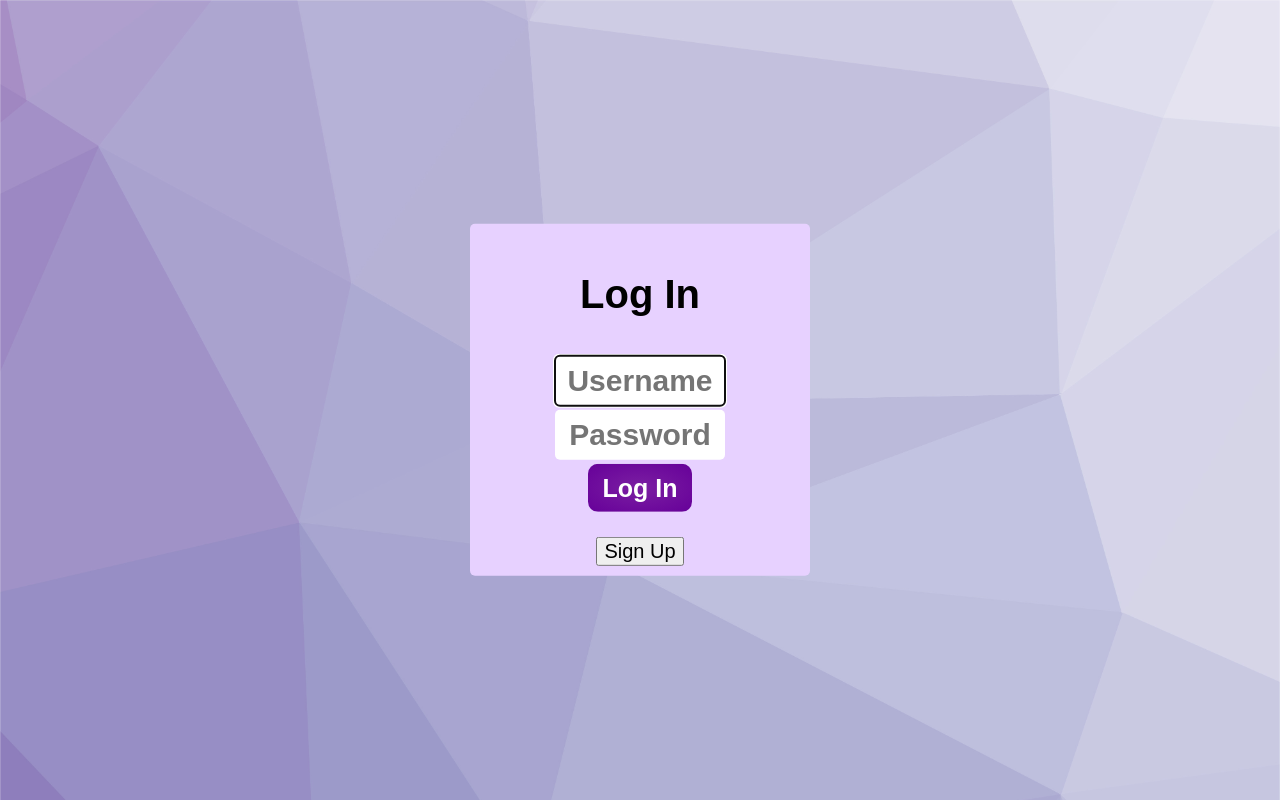
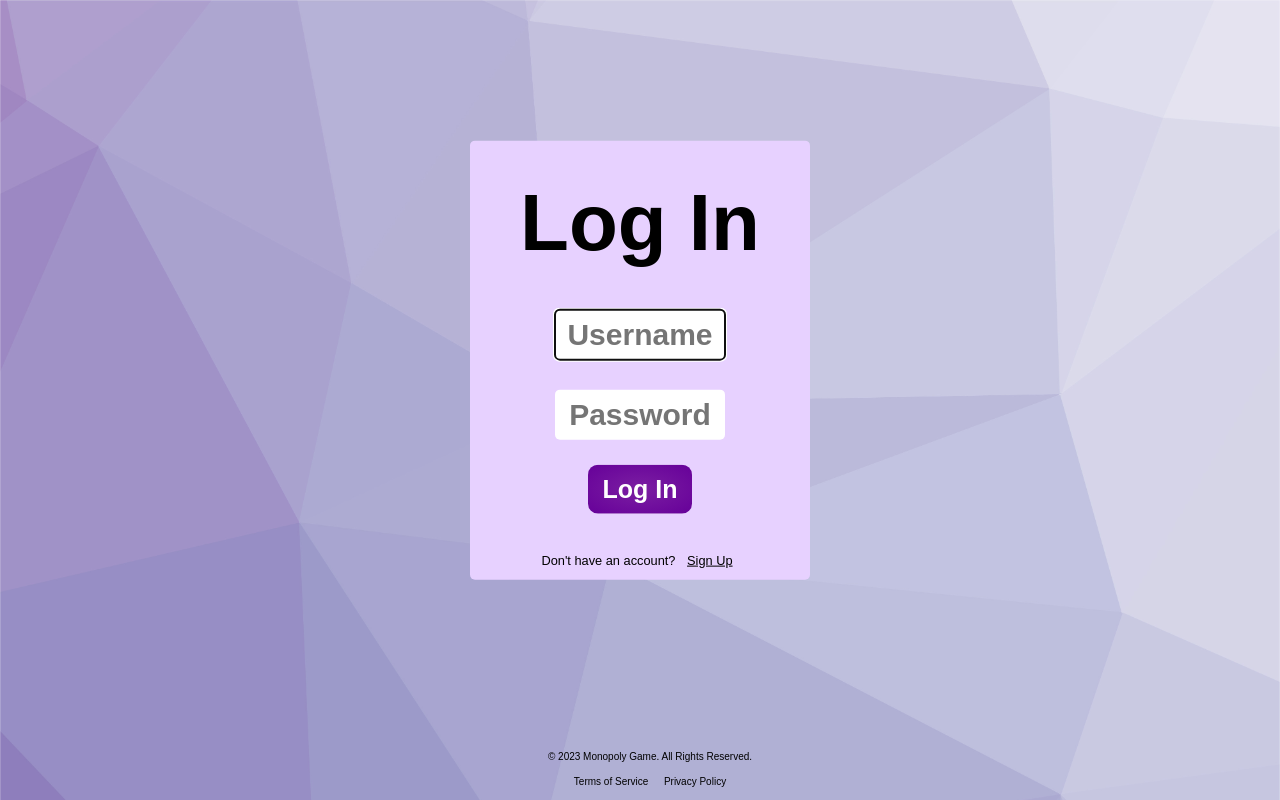
Before and after one commit to doug-spencer/Uniopoly, a Flask app: page / in a window 1280 px wide. Run offline with Flask 3, Linux system fonts and the light colour scheme; some libraries are stand-ins or nearby versions.

Commit message:
added footer

```diff
--- a/App/static/css/base.css
+++ b/App/static/css/base.css
@@ -51,6 +51,35 @@ body {
     text-align: center;
 }
 
+footer {
+    /* background-color: #333; */
+    background-color: transparent;
+    color: #fff;
+    padding: 10px;
+    text-align: center;
+    position: fixed;
+    bottom: 0;
+    left: 0;
+    width: 100%;
+}
+
+.footer-links a {
+    color: #fff;
+    text-decoration: none;
+    margin-right: 14px;
+}
+
+.footer-legal a, .footer-legal p {
+    margin: 5px 5px;
+    font-size: 10px;
+    color: #000;
+    text-decoration: none;
+}
+
+.footer-links a:hover, .footer-legal a:hover {
+    text-decoration: underline;
+}
+
 @media only screen {
     body {
         background-image: url('/static/images/background-mobile.jpg');
--- a/App/static/css/game_room.css
+++ b/App/static/css/game_room.css
@@ -194,3 +194,7 @@
    text-align: left;
    font-weight: normal;
 }
+
+footer {
+   position: static;
+}
--- a/App/static/css/login.css
+++ b/App/static/css/login.css
@@ -1,20 +1,43 @@
-div {
+.login-div {
     position: absolute;
     padding: 10px;
     border: none;
     border-radius: 5px;
-    top: 50%;
+    top: 45%;
     left: 50%;
     transform: translate(-50%, -50%);
     background-color: #e7d1ff;
 }
 
 h1 {
+    margin: 1rem;
+    padding: 10px;
     font-weight: bold;
-    padding: 10px;
+    font-size: 5rem;
 }
 
 form {
     width: 20rem;
     /* border: 1px solid black; */
 }
+
+#switch {
+    background-color: transparent;
+    border: none;
+    text-decoration: underline;
+    cursor: pointer;
+}
+
+#switch-p, #switch {
+    display: inline-block;
+    margin: 0px;
+    font-size: 0.8rem;
+}
+
+#username, #password {
+    margin: 15px 2px;
+}
+
+#submit {
+    margin: 10px 2px;
+}
--- a/App/static/js/login.js
+++ b/App/static/js/login.js
@@ -8,12 +8,14 @@ $(document).ready(function() {
             $('#submit').html("Sign Up");
             $('#submit').val("signup");
             $('#switch').html("Log In");
+            $('#switch-p').html("Already have an account?");
         } else {
             document.title = "Log In";
             $('#login-header').html("Log In");
             $('#submit').html("Log In");
             $('#submit').val("login");
             $('#switch').html("Sign Up");
+            $('#switch-p').html("Don't have an account?");
         }
     });
 });
--- a/App/templates/base.html
+++ b/App/templates/base.html
@@ -31,5 +31,19 @@
             {% endif %}
         {% endwith %}
         {% block body %}{% endblock %}
+        <footer>
+            <!-- <div class="footer-links">
+                <a href="#">Home</a>
+                <a href="#">Play Game</a>
+                <a href="#">Leaderboard</a>
+                <a href="#">FAQ</a>
+                <a href="#">Contact Us</a>
+            </div> -->
+            <div class="footer-legal">
+                <p>&copy; 2023 Monopoly Game. All Rights Reserved.</p>
+                <a href="#">Terms of Service</a>
+                <a href="#">Privacy Policy</a>
+            </div>
+        </footer>
     </body>
 </html>
--- a/App/templates/login.html
+++ b/App/templates/login.html
@@ -8,7 +8,7 @@
 {% endblock %}
 
 {% block body %}
-<div>
+<div class="login-div">
     <form method="POST">
         <h1 id="login-header">Log In</h1>
         <input class="text-input" type="text" id="username" name="loginname" placeholder="Username" required autofocus autocomplete="off"><br>
@@ -16,6 +16,7 @@
         <button class="button" id="submit" name="button" value="login">Log In</button>
     </form>
     <br>
+    <p id="switch-p">Don't have an account?</p>
     <button id="switch">Sign Up</button>
 </div>
 {% endblock %}
```
Also changed, not shown: instance/database.db.
